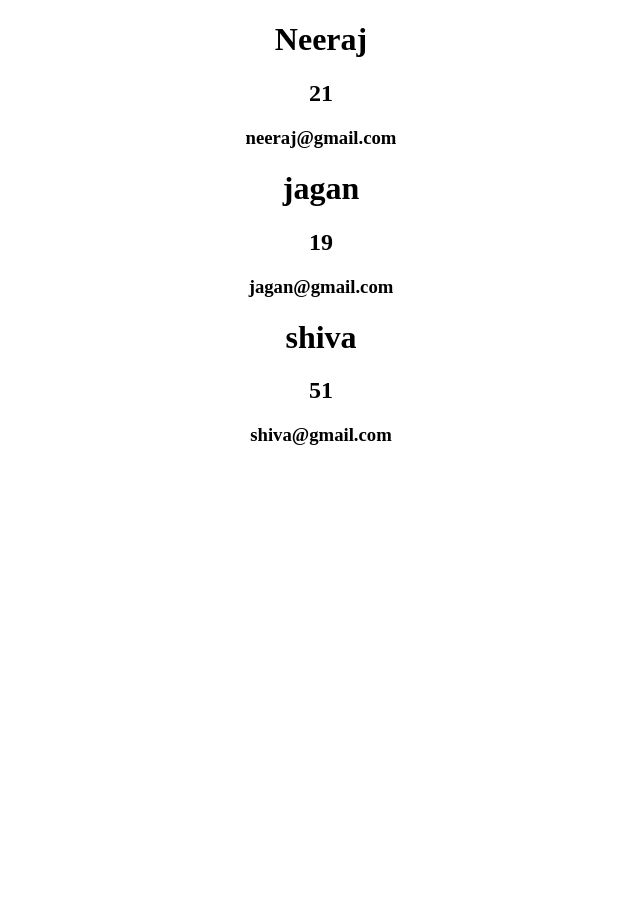
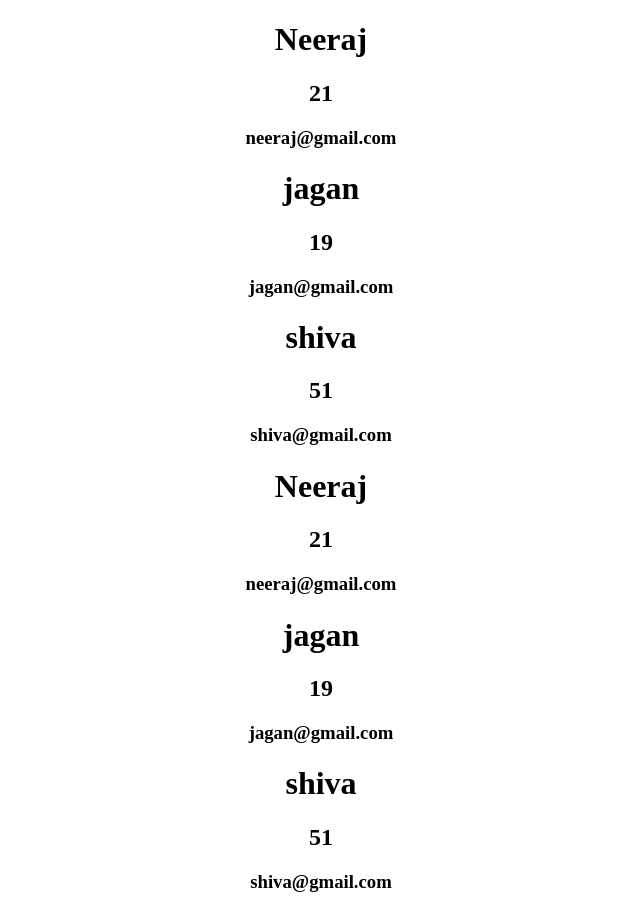
Before and after one commit to Dudam-Neeraj-Dattu/React-Learning-and-Projects, a React (Create React App) app: page / in a window 1280 px wide. Shown: the whole page, without its empty margins (319-959 px from the left). Before the commit the page ends 800 px from the top, so only its background shows below. Built offline with nearby package versions, Linux system fonts and the light colour scheme.

Commit message:
components

```diff
--- a/src/App.js
+++ b/src/App.js
@@ -1,9 +1,11 @@
 import './App.css';
+import { User } from './components/User.js';
+// import { User } from './Components/User';
+
 
 
 const App = () => {
 
-  // const isGreen = false;
     const users = [
         {
             name: "Neeraj",
@@ -34,6 +36,13 @@ const App = () => {
                     </div>
                 )
             })}
+
+            {users.map((user, key) => {
+                return (
+                    <User key={key} name={user.name} age={user.age} email={user.email} />
+                )
+
+            })}
         </div>
     );
 }
--- /dev/null
+++ b/src/components/User.js
@@ -0,0 +1,13 @@
+import React from 'react'
+
+export const User = (props) => {
+    return (
+        <div>
+            <h1>{props.name}</h1>
+            <h2>{props.age}</h2>
+            <h3>{props.email}</h3>
+        </div>
+    )
+}
+
+// export default User
```
Lines whose indentation alone changed are shown as unchanged.
